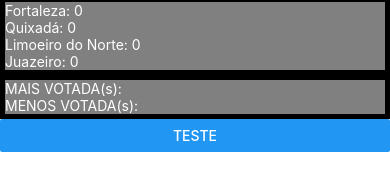
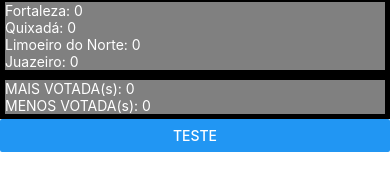
Before and after one commit to fty57/fundamentals-react-native, a React Native app in the folder fty57App/: screen /TelaA in a window 390 px wide. Shown: the part 414-584 px from the top of the page. Built offline with nearby package versions, Linux system fonts and the light colour scheme.

Commit message:
Update CollectionCity.js

```diff
--- a/fty57App/src/meusComponentes/CollectionCity.js
+++ b/fty57App/src/meusComponentes/CollectionCity.js
@@ -8,42 +8,35 @@ export default props => {
      const [limCount, setLimCount] = useState(0)
      const [juaCount, setJuaCount] = useState(0)
 
-     var auxMax = 0;
-     var auxMin = 0;
 
-     function compare(){
-          if(forCount > qxdCount){
-               auxMax = forCount;
-          }
-     }
+     let auxMax = 0;
+     let auxMin = 0;
 
-     // forCount tem valor 0
      console.warn(forCount)
-     console.warn(auxMax)
 
      return (
           <View>
 
                <Button
-                    onPress={() => setForCount(forCount + 1)}
+                    onPress={() => {return setForCount(forCount + 1)}}
                     title="Fortaleza"
                     color="#E1810E"
                />
 
                <Button
-                    onPress={() => setQxdCount(qxdCount + 1)}
+                    onPress={() => {return setQxdCount(qxdCount + 1)}}
                     title="Quixadá"
                     color="#E020C3"
                />
 
                <Button
-                    onPress={() => setLimCount(limCount + 1)}
+                    onPress={() => {return setLimCount(limCount + 1)}}
                     title="Limoeiro"
                     color="#2F3EE0"
                />
 
                <Button
-                    onPress={() => setJuaCount(juaCount + 1)}
+                    onPress={() => {return setJuaCount(juaCount + 1)}}
                     title="Juazeiro"
                     color="#2DE055"
                />
@@ -67,17 +60,14 @@ export default props => {
                </View>
 
                <View style={styles.output}>
-                    <Text style={styles.txtG}>MAIS VOTADA(s): </Text>
-                    <Text style={styles.txtG}>MENOS VOTADA(s): </Text>
+                    <Text style={styles.txtG}>MAIS VOTADA(s): {auxMax}</Text>
+                    <Text style={styles.txtG}>MENOS VOTADA(s): {auxMin}</Text>
                </View>
 
                <Button
                     title="Teste"
-                    onPress={() => compare()}
+                    onPress={() => console.warn(compare())}
                />
-
-
-
 
           </View>
 
```
